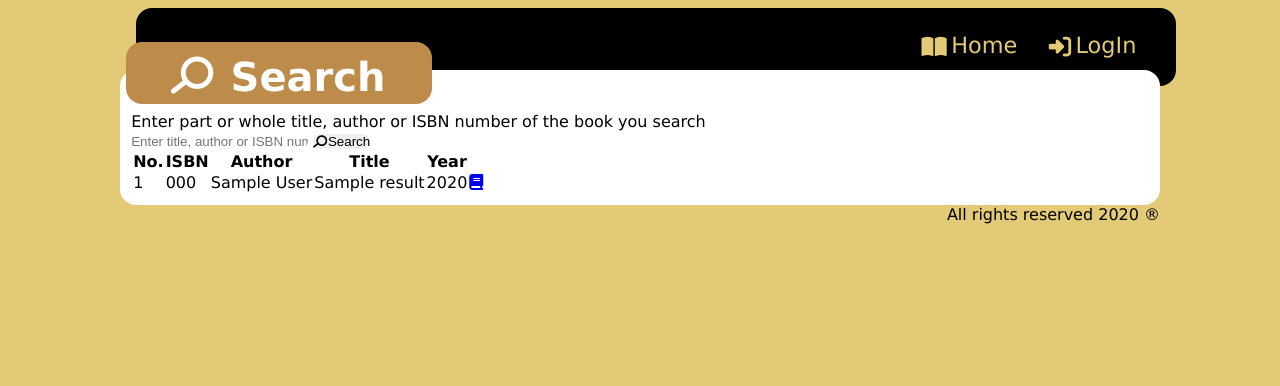
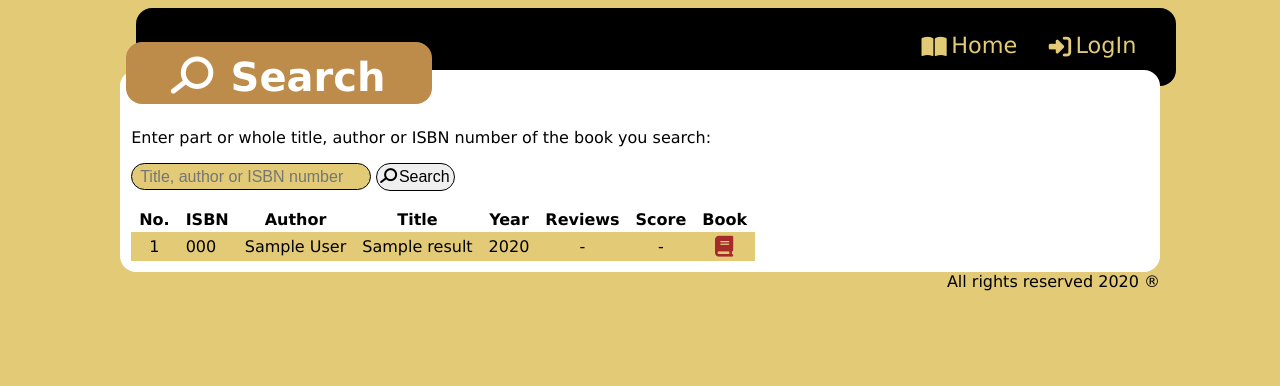
Before and after one commit to bojo-vas/Project1, a Flask app: template templates/input.html in a window 1280 px wide. Shown: the top 386 px of the page. Run offline with Flask 2, Linux system fonts and the light colour scheme; the template is opened without the code that fills it: most values are stand-ins (such as "Sample title", 1, 10 or a date in 2020); some libraries are stand-ins or nearby versions.

Commit message:
new commit

```diff
--- a/application.py
+++ b/application.py
@@ -197,6 +197,7 @@ def rate():
     if request.method == "POST" and request.form.get("score"):
         score = request.form.get("score")
         comment = request.form.get("comment")
+        print(comment)
         if not comment:
             comment = None
 
--- a/static/css/style.css
+++ b/static/css/style.css
@@ -13,6 +14,15 @@ body {
 
 a {
   text-decoration: none;
+  cursor: pointer;
+}
+
+button {
+  cursor: pointer;
+}
+
+textarea:focus, input:focus {
+  outline: none;
 }
 
 .fa-search {
@@ -85,6 +95,63 @@ main {
   padding: 0.1em 0;
 }
 
+.search form {
+  margin-bottom: 1em;
+}
+
+.search input {
+  background-color: #e2ca76;
+  font-size: 1em;
+  border: 1.5px solid black;
+  width: 15em;
+  padding: 0.2em 0.5em;
+}
+
+.search button {
+  font-size: 1em;
+  border: 1.5px solid black;
+  padding: 0.25em;
+}
+
+.search button:hover {
+  background-color: #bd8b4a;
+}
+
+.search p {
+  padding: 1em 0;
+}
+
+.results table {
+  margin-top: 0.5em;
+  border-collapse: collapse;
+}
+
+.results table * {
+  border-radius: 0;
+  padding: 0.2em 0.5em;
+}
+
+.results table a {
+  color: brown;
+}
+
+.results table .row:nth-child(even) {
+  background-color: #e2ca76;
+}
+
+.results table .row:hover {
+  background-color: #bd8b4a;
+}
+
+.results table .index {
+  text-align: center;
+}
+
+.results table .link {
+  font-size: 1.3em;
+  padding: 0;
+}
+
 .inbook form {
   position: relative;
   min-height: 1.4em;
--- a/static/css/style.scss
+++ b/static/css/style.scss
@@ -19,6 +20,15 @@ body {
 
 a {
     text-decoration: none;
+    cursor: pointer;
+}
+
+button {
+    cursor: pointer;
+}
+
+textarea:focus, input:focus{
+    outline: none;
 }
 
 .fa-search {
@@ -85,11 +95,75 @@ main {
 }
 
 .search {
-    // input {
-    //     background-color: $backcolor;
-    //     min-height: 1.5em;
+    form {
+        margin-bottom: 1em;
+    }
 
-    // }
+    input {
+        background-color: $backcolor;
+        font-size: 1em;
+        border: 1.5px solid black;
+        width: 15em;
+        padding: 0.2em 0.5em;
+    }
+
+    button {
+        font-size: 1em;
+        border: 1.5px solid black;
+        padding: 0.25em;
+
+
+
+    }
+
+    button:hover {
+
+        background-color: $titlecolor;
+
+    }
+
+    p {
+        padding: 1em 0;
+    }
+}
+
+.results {
+    table {
+        margin-top: 0.5em;
+        border-collapse: collapse;
+
+        * {
+            border-radius: 0;
+            padding: 0.2em 0.5em;
+
+        }
+
+        a {
+            color: brown;
+        }
+
+        .row:nth-child(even){
+            background-color: $backcolor;
+
+        }
+
+        .row:hover {
+            background-color: $titlecolor;
+        }
+
+        .index {
+            text-align: center;
+        }
+
+        .link {
+            font-size: 1.3em;
+            padding: 0;
+
+        }
+    }
+
+
+
 }
 
 .inbook {
--- a/templates/input.html
+++ b/templates/input.html
@@ -7,8 +7,8 @@
 {% block body %}
     <div class="search">
         <form action="{{ url_for('search') }}" method="post">
-            <p>Enter part or whole title, author or ISBN number of the book you search</p>
-            <input type="text" name="searched" placeholder="Enter title, author or ISBN number">
+            <p>Enter part or whole title, author or ISBN number of the book you search:</p>
+            <input type="text" name="searched" placeholder="Title, author or ISBN number">
             <button><i class="fas fa-search"></i>Search</button>
         </form>
     </div>
@@ -22,17 +22,27 @@
                 <th>Author</th>
                 <th>Title</th>
                 <th>Year</th>
-                <th></th>
+                <th>Reviews</th>
+                <th>Score</th>
+                <th>Book</th>
             </tr>
             {% for result in results %}
 
-                <tr>
-                    <td>{{loop.index}}</td>
+                <tr class="row">
+                    <td class="index">{{loop.index}}</td>
                     <td>{{result.isbn}}</td>
                     <td>{{result.author}}</td>
                     <td>{{result.title}}</td>
                     <td>{{result.year}}</td>
-                    <td><a href="book/{{result.isbn}}"> <i class="fas fa-book"></i></a></td>
+                    {% if result.revs > 0%}
+                    <td class="index">{{result.revs}}</td>
+                    <td class="index">{{ (result.total / result.revs)|round(1) }}</td>
+                    {% else %}
+                    <td class="index">-</td>
+                    <td class="index">-</td>
+                    {% endif %}
+                    <td class="link"><a href="book/{{result.isbn}}"><i class="fas fa-book"></i></a></td>
+
                 </tr>
 
             {% endfor %}
```
Also changed, not shown: other parts of static/css/style.css (+59 -2 lines), other parts of static/css/style.scss (+68 -2 lines), 00_use/commands.txt (+8 -9 lines), templates/book.html (+19 -5 lines), 2 other files.
